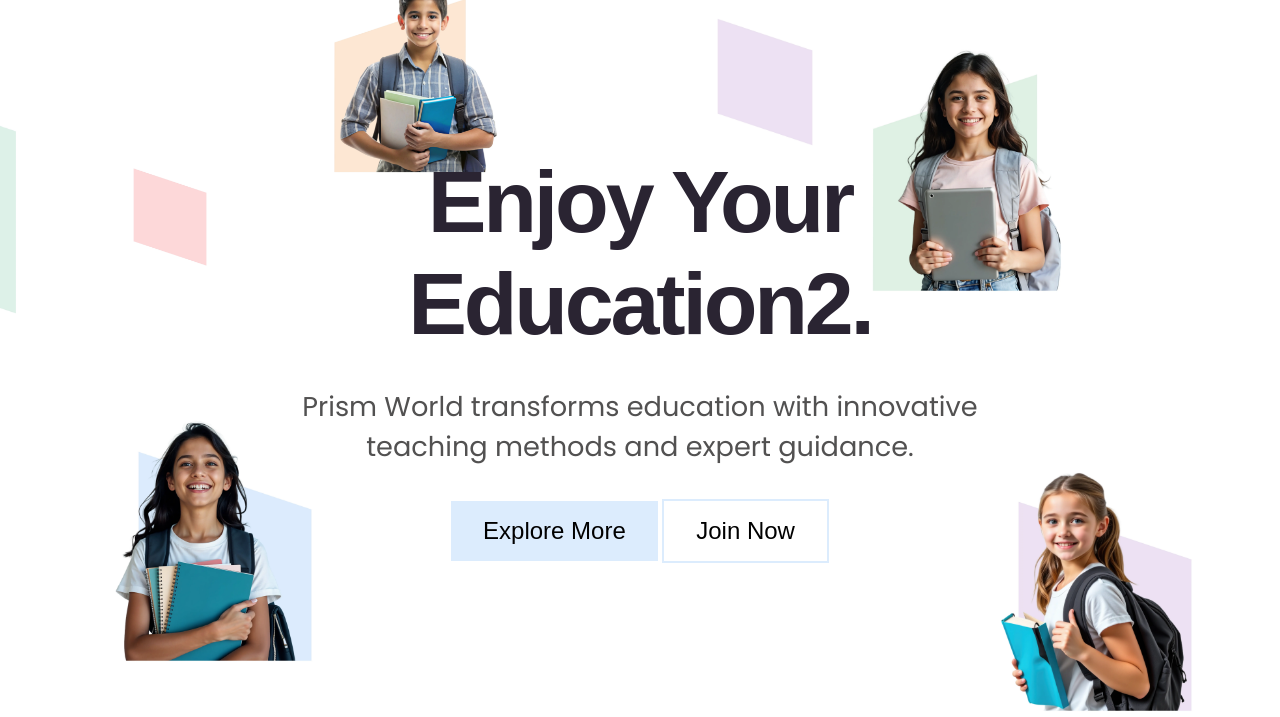
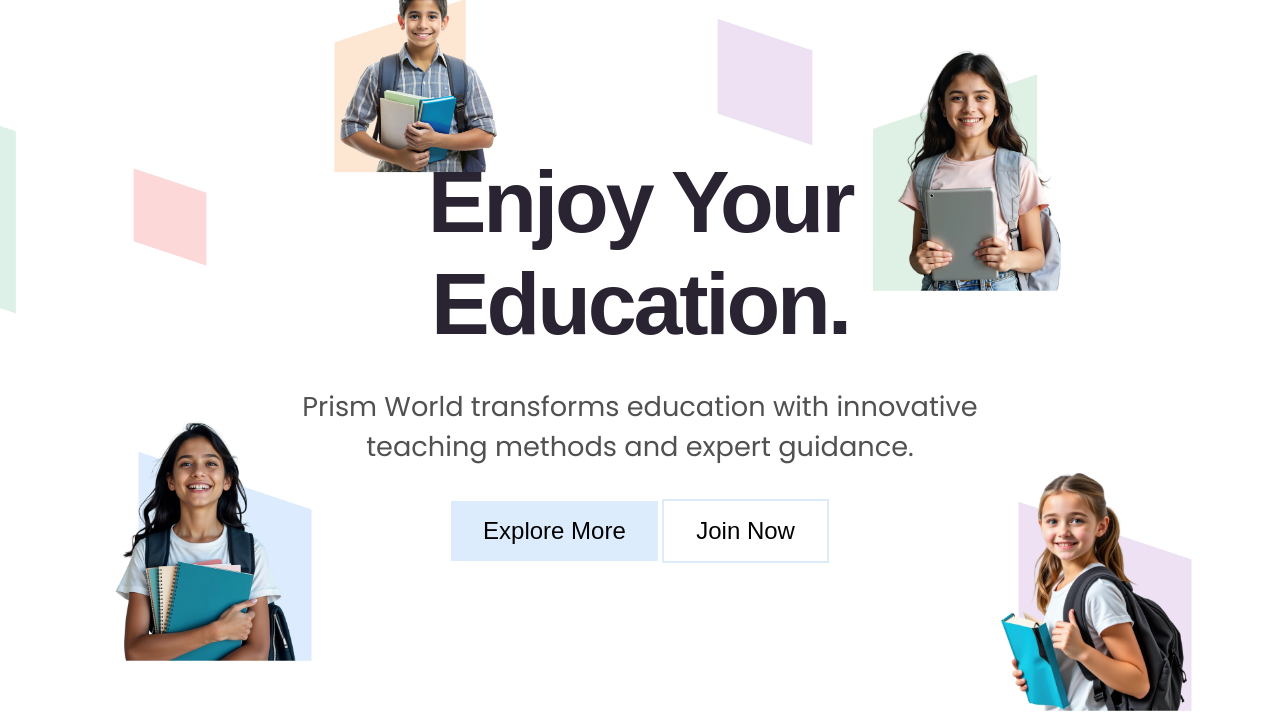
Before and after one commit to Vedmantra/Prism-World, a plain HTML site: page index.html in a window 1280 px wide. Shown: the part 83-800 px from the top of the page. Drawn offline with nearby package versions, Linux system fonts and the light colour scheme; animation ran at ten frames a second.

Commit message:
again twick

```diff
--- a/index.html
+++ b/index.html
@@ -44,7 +44,7 @@
 
         <div class="content">
             <!-- <h1><span>Step Into</span><br><span>Bright Future.</span></h1> -->
-            <h1><span>Enjoy Your</span><br><span>Education2.</span></h1>
+            <h1><span>Enjoy Your</span><br><span>Education.</span></h1>
             <h2>Prism World transforms education with innovative teaching methods and expert guidance.</h2>
             <div class="buttons">
                 <button onclick="location.href='#batches'" class="primary-button">Explore More</button>
```
